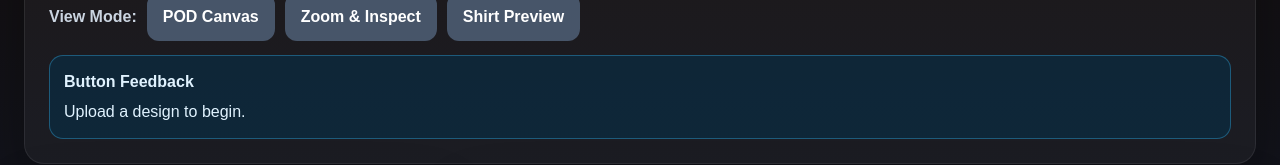
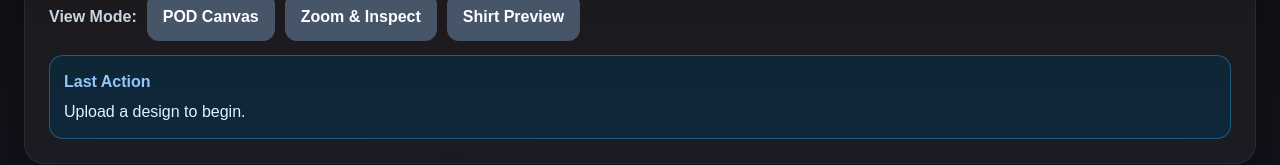
Before and after one commit to noobmacker-creator/pod-design-checker, a Next.js app: page / in a window 1280 px wide. Shown: the part 285-450 px from the top of the page. Built offline with nearby package versions, Linux system fonts and the light colour scheme.

Commit message:
style last action box

```diff
--- a/app/page.tsx
+++ b/app/page.tsx
@@ -1300,7 +1300,7 @@ setFakeTransparencyDetected(fakeTransparency.detected);
               color: '#e0f2fe',
             }}
           >
-            <div style={{ fontWeight: 700, marginBottom: 6 }}>Button Feedback</div>
+            <div style={{ fontWeight: 700, marginBottom: 6, color: '#93c5fd' }}>Last Action</div>
             <div>{actionMessage}</div>
             {downloadMessage && <div style={{ marginTop: 8, color: '#7dd3fc' }}>{downloadMessage}</div>}
           </div>
```
